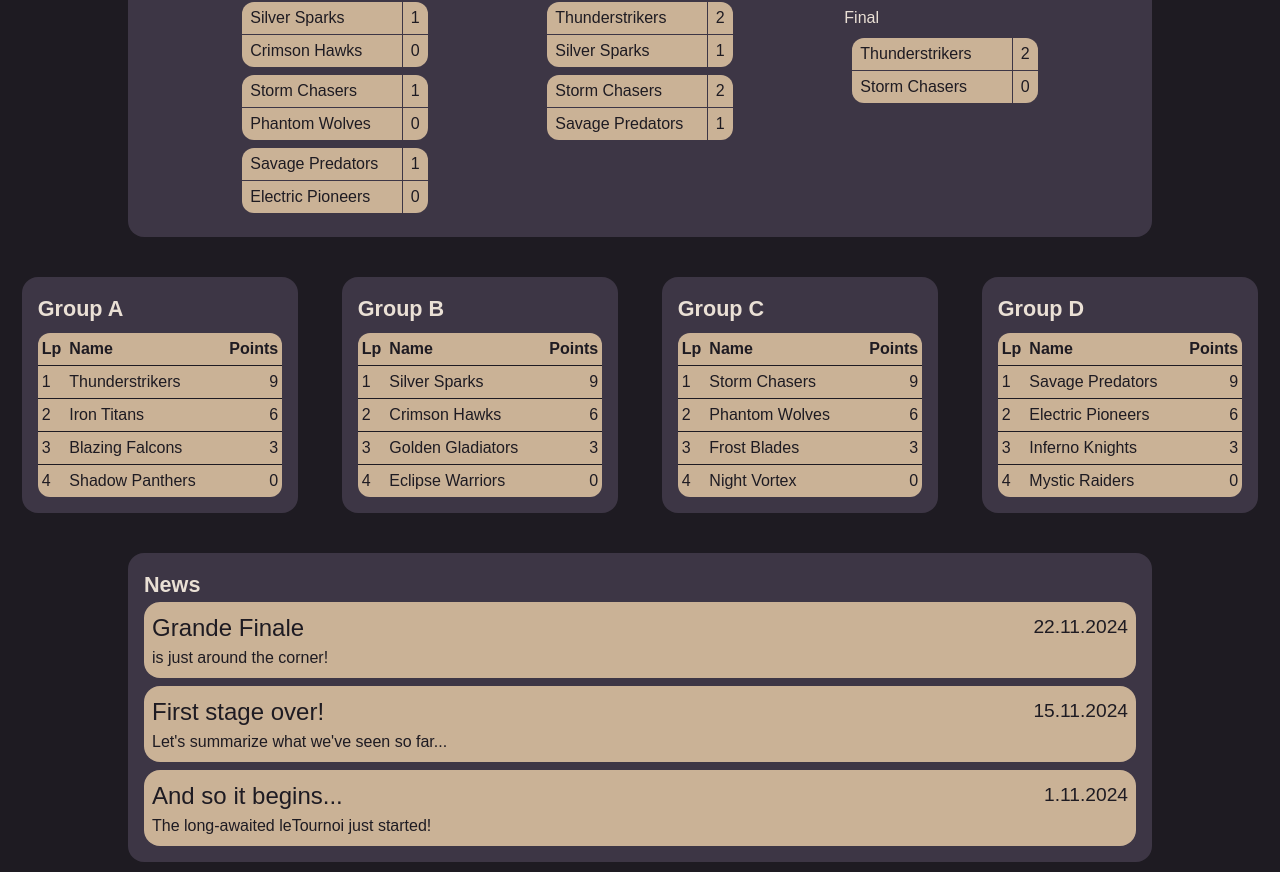
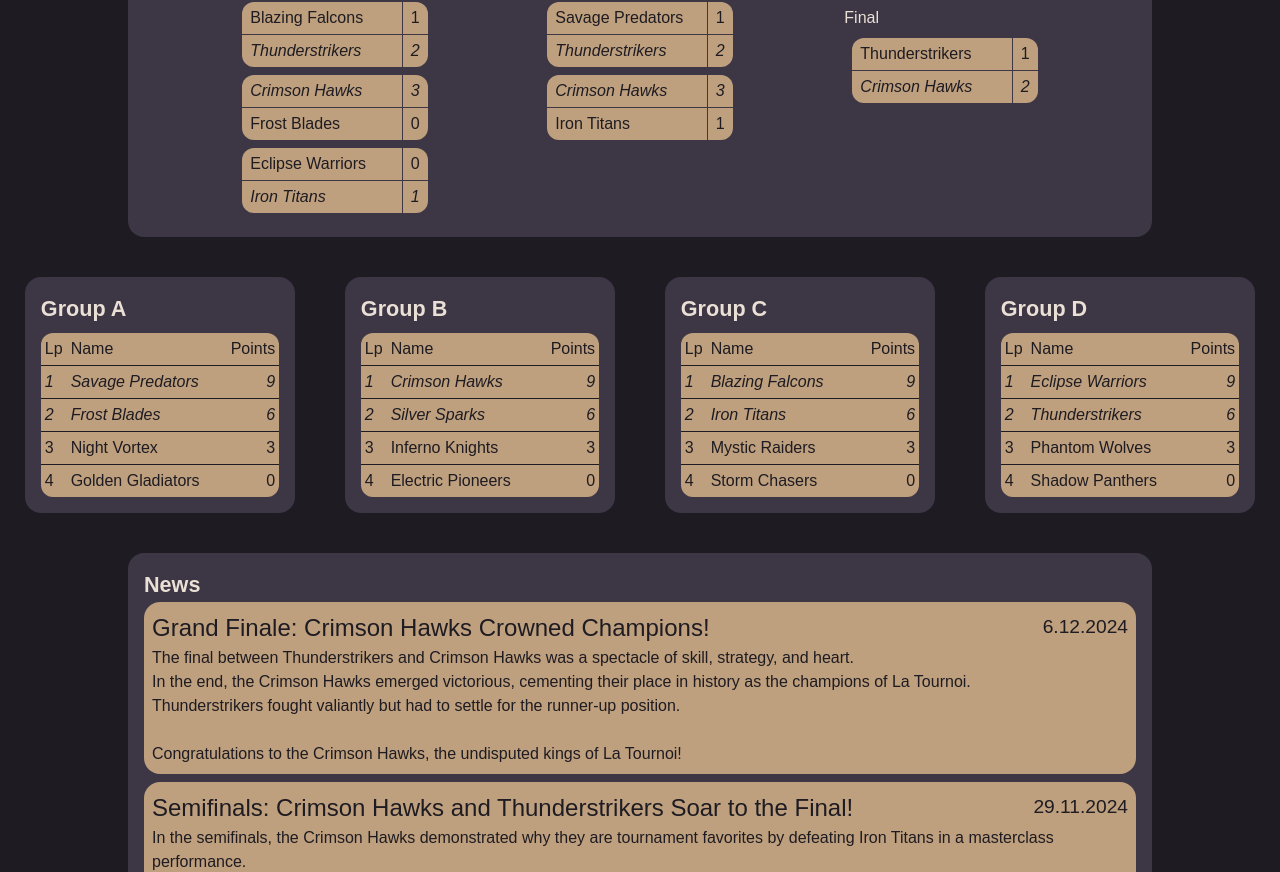
Before and after one commit to noradenshi/tournoi, a Next.js app: page / in a window 1280 px wide. Shown: the part 414-1286 px from the top of the page. Built offline with nearby package versions, Linux system fonts and the light colour scheme.

Commit message:
stylistic last touches & better news articles

```diff
--- a/src/app/globals.css
+++ b/src/app/globals.css
@@ -12,7 +12,7 @@ body {
     --background: hsl(269, 12%, 12%);
     --foreground: #EAE0D5;
     --secondary: hsl(24, 69%, 47%);
-    --accent: hsl(32, 33%, 69%);
+    --accent: hsl(32, 33%, 62%);
     --primary: hsl(269, 12%, 24%);
 }
 
--- a/src/components/bracket/bracket.tsx
+++ b/src/components/bracket/bracket.tsx
@@ -12,11 +12,11 @@ function Matchup({ team1, team2, score1, score2 }: MatchupProps) {
     return (
         <table className="matchup">
             <tbody>
-                <tr className="team1">
+                <tr className="team1" style={{ fontStyle: score1 > score2 ? "italic" : "normal" }}>
                     <td className="name">{team1.name}</td>
                     <td className="score">{score1}</td>
                 </tr>
-                <tr className="team2">
+                <tr className="team2" style={{ fontStyle: score1 < score2 ? "italic" : "normal" }}>
                     <td className="name">{team2.name}</td>
                     <td className="score">{score2}</td>
                 </tr>
@@ -33,25 +33,25 @@ export default function Bracket(teams: TeamProps[]) {
                 <div className="stage">
                     <label>
                         Quarter-Finals
-                        <Matchup team1={teams[0]} team2={teams[1]} score1={1} score2={0} />
-                        <Matchup team1={teams[4]} team2={teams[5]} score1={1} score2={0} />
-                        <Matchup team1={teams[8]} team2={teams[9]} score1={1} score2={0} />
-                        <Matchup team1={teams[12]} team2={teams[13]} score1={1} score2={0} />
+                        <Matchup team1={teams[0]} team2={teams[5]} score1={2} score2={0} />
+                        <Matchup team1={teams[8]} team2={teams[13]} score1={1} score2={2} />
+                        <Matchup team1={teams[4]} team2={teams[1]} score1={3} score2={0} />
+                        <Matchup team1={teams[12]} team2={teams[9]} score1={0} score2={1} />
                     </label>
                 </div>
 
                 <div className="stage">
                     <label>
                         Semi-Finals
-                        <Matchup team1={teams[0]} team2={teams[4]} score1={2} score2={1} />
-                        <Matchup team1={teams[8]} team2={teams[12]} score1={2} score2={1} />
+                        <Matchup team1={teams[0]} team2={teams[13]} score1={1} score2={2} />
+                        <Matchup team1={teams[4]} team2={teams[9]} score1={3} score2={1} />
                     </label>
                 </div>
 
                 <div className="stage">
                     <label>
                         Final
-                        <Matchup team1={teams[0]} team2={teams[8]} score1={2} score2={0} />
+                        <Matchup team1={teams[13]} team2={teams[4]} score1={1} score2={2} />
                     </label>
                 </div>
             </div>
--- a/src/components/group/group.css
+++ b/src/components/group/group.css
@@ -13,7 +13,7 @@
 }
 
 .group thead td {
-    font-weight: bold;
+    font-weight: normal;
 }
 
 .group tbody td {
--- a/src/components/group/group.tsx
+++ b/src/components/group/group.tsx
@@ -15,10 +15,13 @@ export default function Group(name: string, teams: TeamProps[]) {
                 </thead>
                 <tbody>
                     {teams.map((team, index) => (
-                        <tr key={index}>
-                            <td>{index + 1}</td>
+                        <tr style={{
+                            fontStyle: index < 2 ? "italic" : "normal",
+                            // fontWeight: index < 2 ? "bold" : "normal"
+                        }} key={index}>
+                            <td >{index + 1}</td>
                             <td className="name">{team.name}</td>
-                            <td className="points">{(3 - index) * 3}</td>
+                            <td className="points">{team.group_pts}</td>
                         </tr>
                     ))}
                 </tbody>
--- a/src/components/news/news.css
+++ b/src/components/news/news.css
@@ -25,6 +25,11 @@ article {
     margin-right: 0;
 }
 
+.message {
+    white-space: pre-line;
+    /* color: var(--primary); */
+}
+
 @media screen and (max-width: 1000px) {
     .title {
         display: block;
--- a/src/components/news/news.tsx
+++ b/src/components/news/news.tsx
@@ -1,10 +1,11 @@
 import ArticleProps from "@/interfaces/ArticleProps";
 import "./news.css"
 import { news_articles } from "@/data/news";
+import { Key } from "react";
 
-function Article({ title, message, date }: ArticleProps) {
+function Article({ title, message, date }: ArticleProps, key?: Key | null | undefined) {
     return (
-        <article>
+        <article key={key}>
             <h2 className="title">{title}<span className="date">{date}</span></h2>
             <p className="message">{message}</p>
         </article>
@@ -16,7 +17,7 @@ export default function News() {
         <div id="news" className="box">
             <h1>News</h1>
             <div className="news">
-                {news_articles.map((v) => <>{Article(v)}</>)}
+                {news_articles.map((v, k) => <>{Article(v, k)}</>)}
             </div>
         </div>
     );
--- a/src/data/news.tsx
+++ b/src/data/news.tsx
@@ -2,16 +2,50 @@ import ArticleProps from "@/interfaces/ArticleProps";
 
 export const news_articles: ArticleProps[] = [
     {
-        title: "Grande Finale",
+        title: "Grand Finale: Crimson Hawks Crowned Champions!",
+        date: "6.12.2024",
+        message: `The final between Thunderstrikers and Crimson Hawks was a spectacle of skill, strategy, and heart.
+In the end, the Crimson Hawks emerged victorious, cementing their place in history as the champions of La Tournoi.
+Thunderstrikers fought valiantly but had to settle for the runner-up position.
+
+Congratulations to the Crimson Hawks, the undisputed kings of La Tournoi!`
+    }, {
+        title: "Semifinals: Crimson Hawks and Thunderstrikers Soar to the Final!",
+        date: "29.11.2024",
+        message: `In the semifinals, the Crimson Hawks demonstrated why they are tournament favorites by defeating Iron Titans in a masterclass performance.
+Meanwhile, Thunderstrikers outmaneuvered Frost Blades in an electrifying showdown.
+
+Final Matchup: Thunderstrikers vs. Crimson Hawks`
+    }, {
+        title: "Knockout Stage: Quarterfinals Bring Thrilling Upsets!",
         date: "22.11.2024",
-        message: "is just around the corner!"
+        message: `The quarterfinals did not disappoint, as fans witnessed intense battles:
+Savage Predators defeated Silver Sparks to claim their spot in the semifinals.
+Thunderstrikers edged past Blazing Falcons in a nail-biting finish.
+Crimson Hawks outclassed Frost Blades in a dominant display.
+Iron Titans triumphed over Eclipse Warriors in a closely contested match.
+
+The semifinalists are Savage Predators, Thunderstrikers, Crimson Hawks, and Iron Titans.`
     }, {
-        title: "First stage over!",
+        title: "Group Stage Wrap-Up: Eight Teams Advance!",
         date: "15.11.2024",
-        message: "Let's summarize what we've seen so far..."
+        message: `After a grueling set of matches, the group stage has concluded.
+
+The top eight teams advancing to the knockout stage are:
+Savage Predators, Frost Blades, Crimson Hawks, Silver Sparks, Blazing Falcons, Iron Titans, Eclipse Warriors and Thunderstrikers.\n`
     }, {
-        title: "And so it begins...",
+        title: "Pre-Tournament Excitement Build for La Tournoi!",
         date: "1.11.2024",
-        message: "The long-awaited leTournoi just started!"
+        message: `The stage is set for one of the most anticipated events of the year: La Tournoi!
+With 16 elite teams battling for glory, fans are ready for electrifying action.
+
+The teams have been drawn into four groups:
+    Group A: Golden Gladiators, Frost Blades, Night Vortex, Savage Predators
+    Group B: Crimson Hawks, Electric Pioneers, Silver Sparks, Inferno Knights
+    Group C: Storm Chasers, Mystic Raiders, Blazing Falcons, Iron Titans
+    Group D: Eclipse Warriors, Phantom Wolves, Shadow Panthers, Thunderstrikers
+
+Let the games begin as each team vies for a spot in the knockout stages.
+Only the top two from each group will advance!`
     }
 ];
--- a/src/data/teams.tsx
+++ b/src/data/teams.tsx
@@ -1,12 +1,12 @@
 import TeamProps from "@/interfaces/TeamProps";
 
 export const team_names = [
-    "Thunderstrikers", "Iron Titans", "Blazing Falcons", "Shadow Panthers",
-    "Silver Sparks", "Crimson Hawks", "Golden Gladiators", "Eclipse Warriors",
-    "Storm Chasers", "Phantom Wolves", "Frost Blades", "Night Vortex",
-    "Savage Predators", "Electric Pioneers", "Inferno Knights", "Mystic Raiders"
+    "Savage Predators", "Frost Blades", "Night Vortex", "Golden Gladiators",
+    "Crimson Hawks", "Silver Sparks", "Inferno Knights", "Electric Pioneers",
+    "Blazing Falcons", "Iron Titans", "Mystic Raiders", "Storm Chasers",
+    "Eclipse Warriors", "Thunderstrikers", "Phantom Wolves", "Shadow Panthers"
 ];
 
 export const teams: TeamProps[] = team_names.map((name, seed) => ({
-    seed, name, group_pts: 3
+    seed, name, group_pts: (3 - seed % 4) * 3
 }));
```
